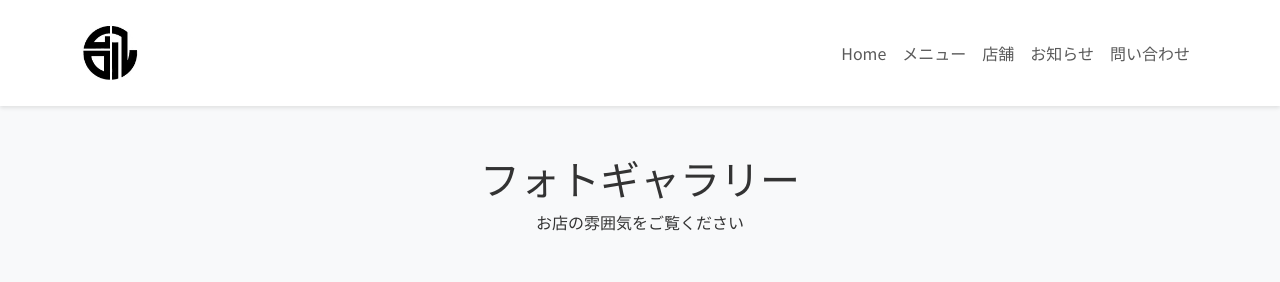
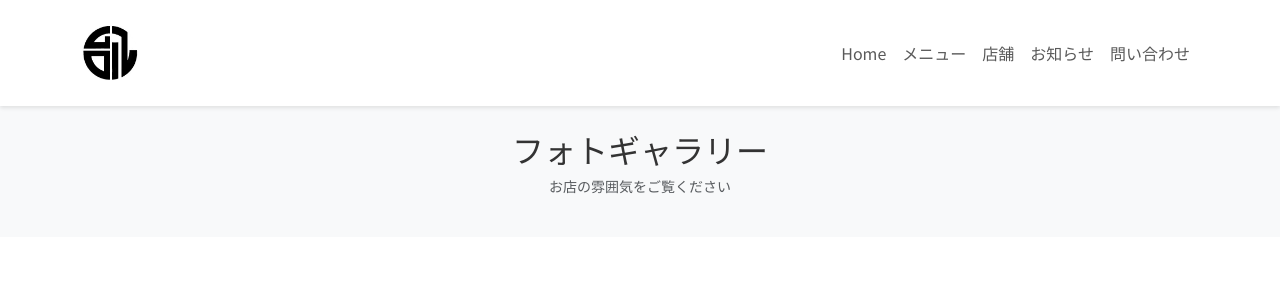
Before and after one commit to shotarok-xx/daihachi, a Flask app: page /gallery in a window 1280 px wide. Shown: the top 282 px of the page. Run offline with Flask 3, Linux system fonts and the light colour scheme.

Commit message:
Agent query: フォトギャラリーのヘッダーテキストが小さくなり、より見やすくなりましたか？
Adjust gallery header styling: reduce padding and refine heading/paragraph styles.

Screenshot: https://storage.googleapis.com/screenshot-production-us-central1/b5b41d46-52fd-438d-9fff-679394ed4de6/3e302ac0-5190-4ff9-aec4-624714036e6b.jpg

```diff
--- a/templates/gallery.html
+++ b/templates/gallery.html
@@ -1,10 +1,10 @@
 {% extends "base.html" %}
 
 {% block content %}
-<div class="gallery-header py-5 bg-light">
+<div class="gallery-header py-4 bg-light">
     <div class="container">
-        <h1 class="text-center">フォトギャラリー</h1>
-        <p class="text-center">お店の雰囲気をご覧ください</p>
+        <h2 class="text-center mb-2">フォトギャラリー</h2>
+        <p class="text-center small text-muted">お店の雰囲気をご覧ください</p>
     </div>
 </div>
 
```
